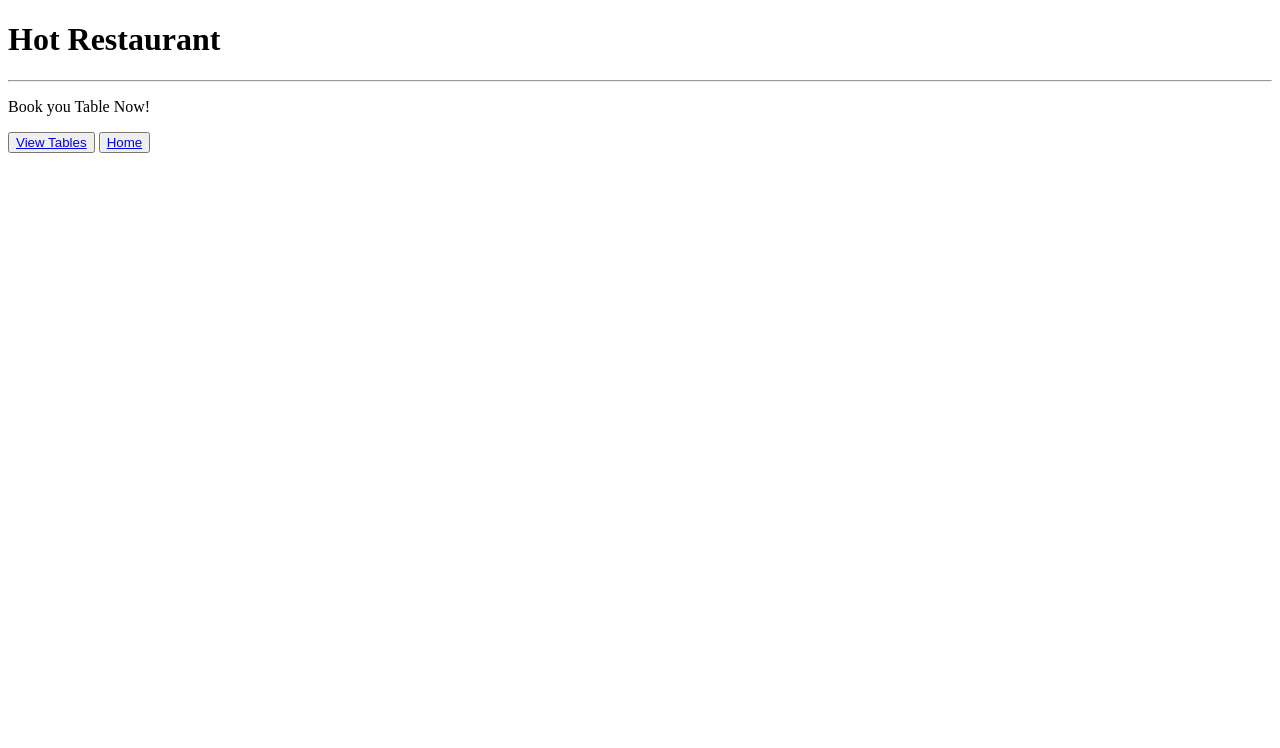
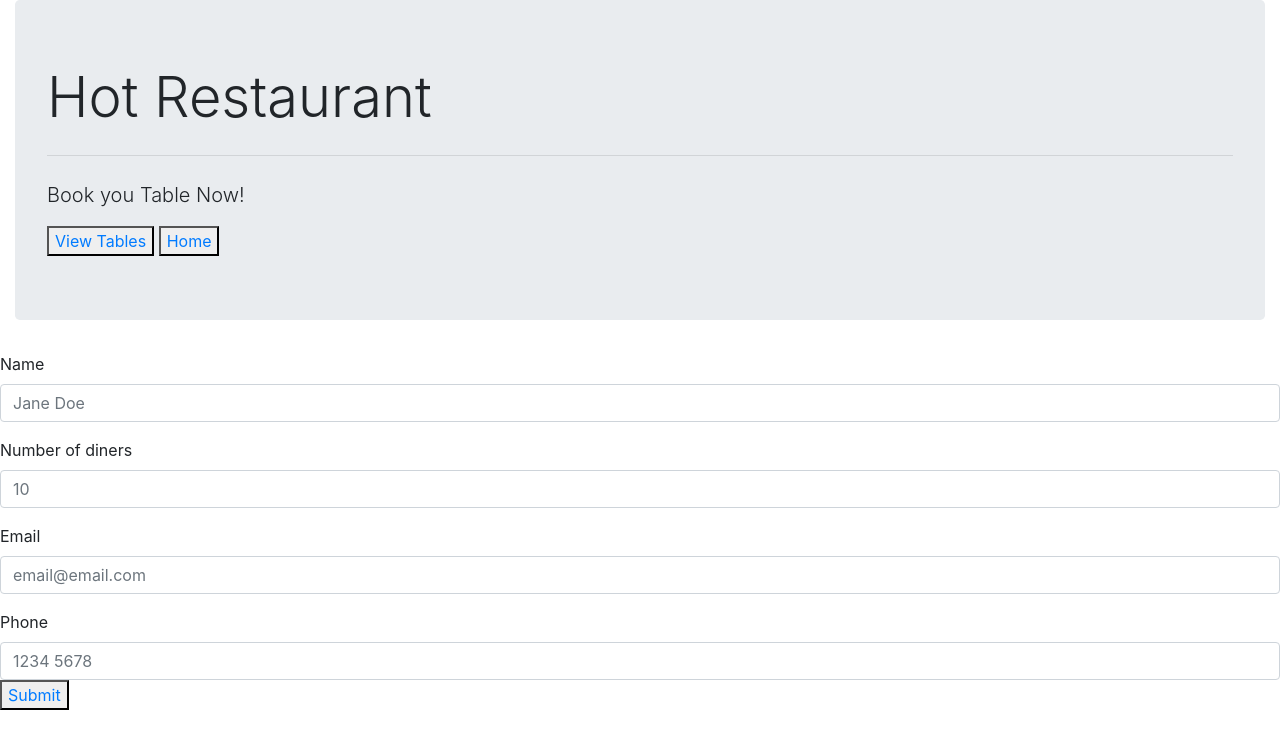
Before and after one commit to DukeWilki/restaurant, a website: page reservations/new.html in a window 1280 px wide. Drawn offline with nearby package versions, Linux system fonts and the light colour scheme.

Commit message:
end of session

```diff
--- a/reservations/new.html
+++ b/reservations/new.html
@@ -4,6 +4,12 @@
     <meta charset="UTF-8">
     <meta name="viewport" content="width=device-width, initial-scale=1.0">
     <title>Document</title>
+    <!-- <link href="https://stackpath.bootstrapcdn.com/bootstrap/4.3.1/css/bootstrap.min.css" rel="stylesheet"> -->
+    <link rel="stylesheet" href="https://maxcdn.bootstrapcdn.com/bootstrap/4.0.0/css/bootstrap.min.css">
+  <link rel="stylesheet" href="https://stackpath.bootstrapcdn.com/font-awesome/4.7.0/css/font-awesome.min.css">
+  <script src="https://code.jquery.com/jquery.js"></script>
+  <script src="https://maxcdn.bootstrapcdn.com/bootstrap/4.0.0/js/bootstrap.min.js"></script>
+
 </head>
 <body>
     <div class="container-fluid">
@@ -20,5 +26,42 @@
         </div>
       </div>
 
+      <form>
+        <div class="form-group">
+            <label for="formGroupExampleInput">Name</label>
+            <input type="text" class="form-control" id="name" placeholder="Jane Doe">
+          </div>
+          <div class="form-group">
+            <label for="formGroupExampleInput">Number of diners</label>
+            <input type="text" class="form-control" id="diners" placeholder="10">
+          </div>
+          <div class="form-group">
+            <label for="formGroupExampleInput">Email</label>
+            <input type="text" class="form-control" id="email" placeholder="email@email.com">
+          </div>
+        <div class="form-group">
+          <label for="formGroupExampleInput2">Phone</label>
+          <input type="text" class="form-control" id="phone" placeholder="1234 5678">
+          <button><a href="/reservations/create" class="submit">Submit</a></button>
+        </div>
+      </form>
+      <script>
+          $(".submit").on("click", function(e) {
+            e.preventDefault();
+            let newCustomer = {
+                name: $("#name").val().trim()
+
+            }
+console.log(newCustomer);
+            $.post("/reservations/new", newCustomer, function(data){
+              console.log(data);
+            })
+            // .then((data) => {
+            //     console.log("./reservations/new.html", data);
+            // })
+                  }
+          )
+      </script>
+
 </body>
 </html>
```
Also changed, not shown: app.js (+11 -2 lines), reservations/home.html (+6 -0 lines), reservations/view.html (+6 -0 lines).
